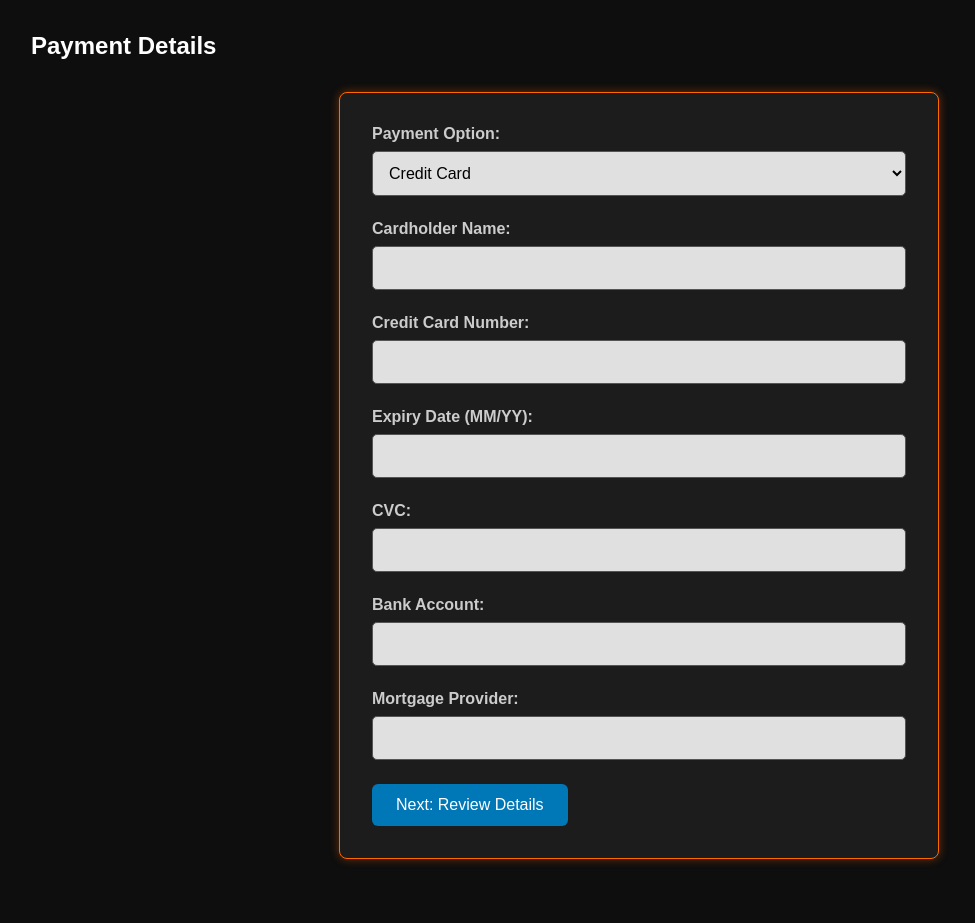
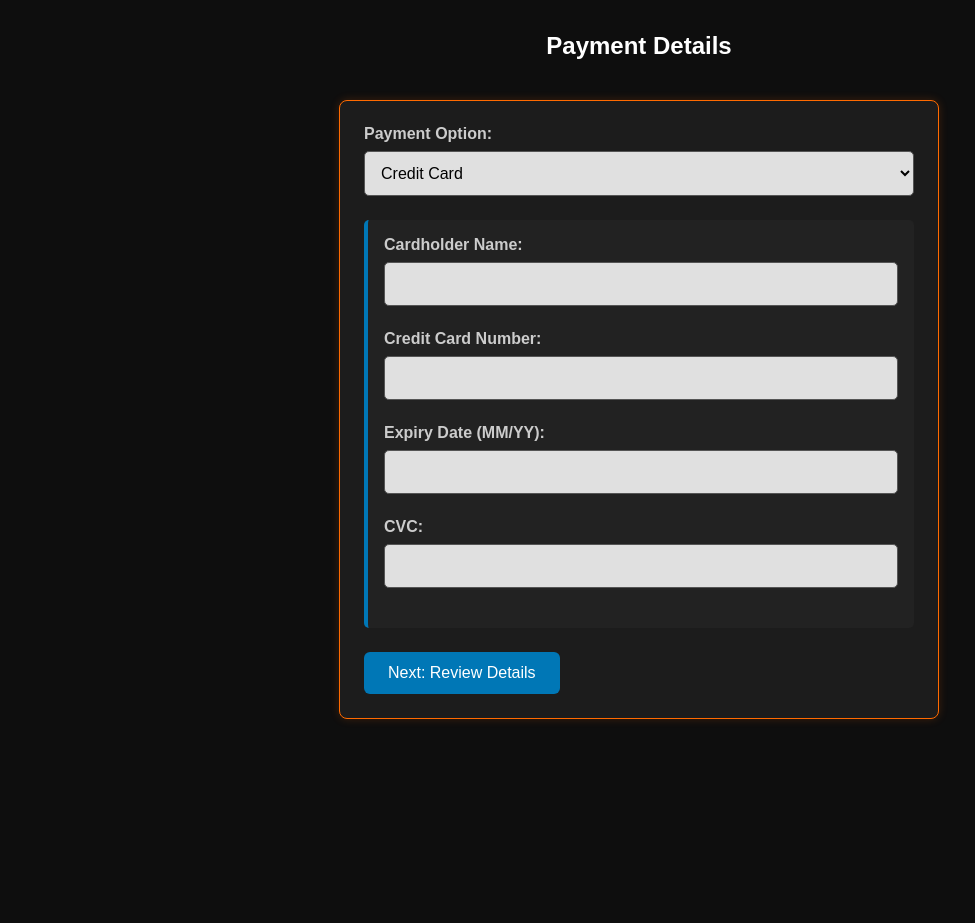
Before and after one commit to 00fire/Mortgage-Mayhem, a Django app: page /property/1/finalize/payment/ in a window 1280 px wide. Shown: the whole page, without its empty margins (1-976 px from the left). After the commit the page ends 722 px from the top, so only its background shows below. Run offline with Django 5.2, Linux system fonts and the light colour scheme.

Commit message:
payment aligned and fixed

```diff
--- a/app2/static/paymentsteps.css
+++ b/app2/static/paymentsteps.css
@@ -100,3 +100,26 @@
     max-width: 600px;
     margin: 4rem auto;
 }
+
+/* ----------------------------- */
+/* ✅ New Centering Additions 🔽 */
+/* ----------------------------- */
+.section-wrapper {
+    display: flex;
+    flex-direction: column;
+    align-items: center; /* centers horizontally */
+    width: 100%;
+}
+
+.centered-box {
+    background-color: #1c1c1c;
+    padding: 1.5rem;
+    border-radius: 8px;
+    border: 1px solid #ff6a00;
+    box-shadow: 0 0 10px rgba(255, 106, 0, 0.2);
+    color: #ffffff;
+    max-width: 600px;
+    width: 90%;
+    margin: 1.5rem 0;
+    text-align: left;
+}
--- a/app2/templates/payment.html
+++ b/app2/templates/payment.html
@@ -18,17 +18,16 @@
       }
 
       paymentOption.addEventListener('change', togglePaymentFields);
-
-            // Initialize on page load
-            togglePaymentFields();
+      togglePaymentFields(); // Initialize
     });
   </script>
 </head>
 <body>
 
-    <h2>Payment Details</h2>
+  <h2 style="text-align: center;">Payment Details</h2>
 
-    <form method="post">
+  <div class="section-wrapper">
+    <form method="post" class="centered-box">
       {% csrf_token %}
 
       <div>
@@ -36,45 +35,41 @@
         {{ form.payment_option }}
       </div>
 
+      <div id="credit_card_fields">
         <div>
           <label for="id_cardholder_name">Cardholder Name:</label>
-            {{ form.cardholder_name }}
-            {{ form.cardholder_name.errors }}
+          {{ form.cardholder_name }} {{ form.cardholder_name.errors }}
         </div>
 
         <div>
           <label for="id_card_num">Credit Card Number:</label>
-            {{ form.card_num }}
-            {{ form.card_num.errors }}
+          {{ form.card_num }} {{ form.card_num.errors }}
         </div>
 
         <div>
           <label for="id_expiration_date_card">Expiry Date (MM/YY):</label>
-            {{ form.expiration_date_card }}
-            {{ form.expiration_date_card.errors }}
+          {{ form.expiration_date_card }} {{ form.expiration_date_card.errors }}
         </div>
 
         <div>
           <label for="id_cvc">CVC:</label>
-            {{ form.cvc }}
-            {{ form.cvc.errors }}
+          {{ form.cvc }} {{ form.cvc.errors }}
+        </div>
       </div>
 
-        <div>
+      <div id="bank_transfer_fields">
         <label for="id_bank_acc">Bank Account:</label>
-            {{ form.bank_acc }}
-            {{ form.bank_acc.errors }}
+        {{ form.bank_acc }} {{ form.bank_acc.errors }}
       </div>
 
-        <div>
+      <div id="mortgage_fields">
         <label for="id_mortgage_prov">Mortgage Provider:</label>
-            {{ form.mortgage_prov }}
-            {{ form.mortgage_prov.errors }}
+        {{ form.mortgage_prov }} {{ form.mortgage_prov.errors }}
       </div>
 
       <button type="submit">Next: Review Details</button>
     </form>
-
+  </div>
 
 </body>
 </html>
```
Also changed, not shown: app2/templates/review.html (+7 -20 lines). Lines whose indentation alone changed are shown as unchanged.
